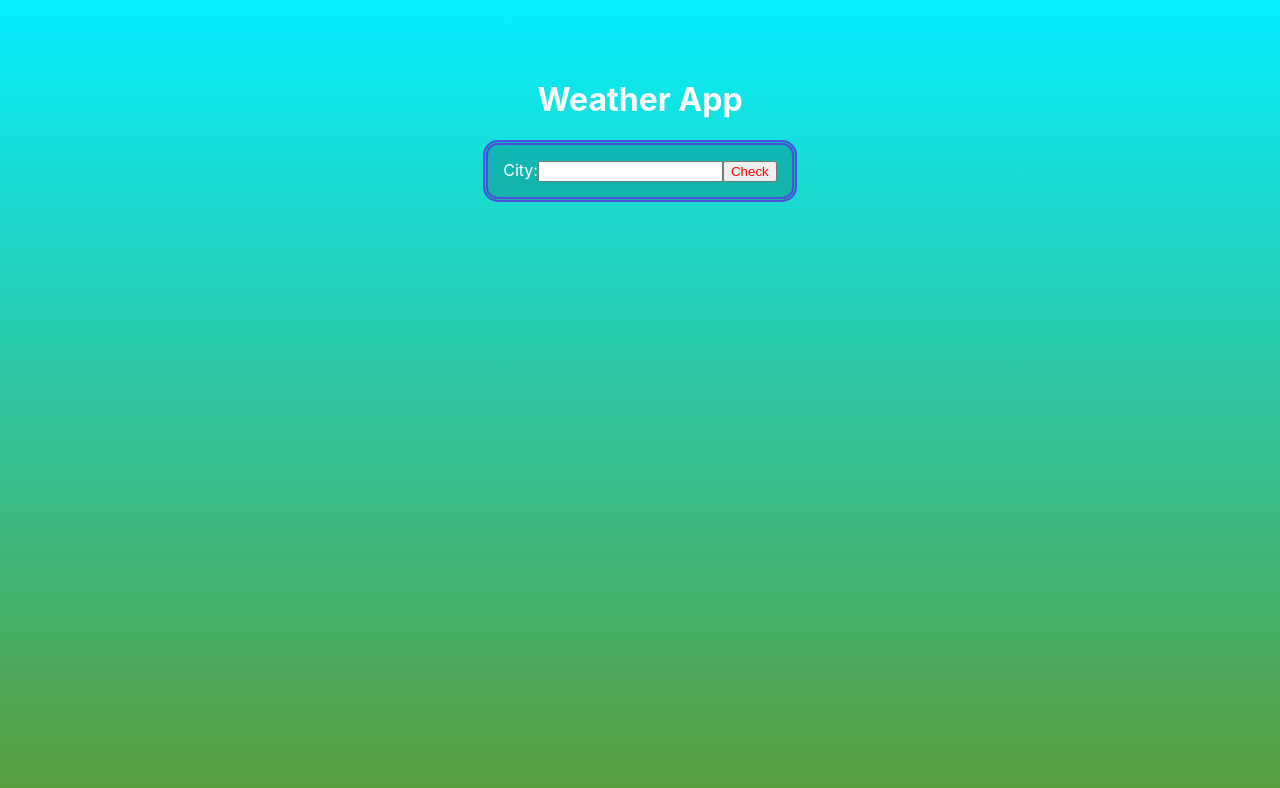
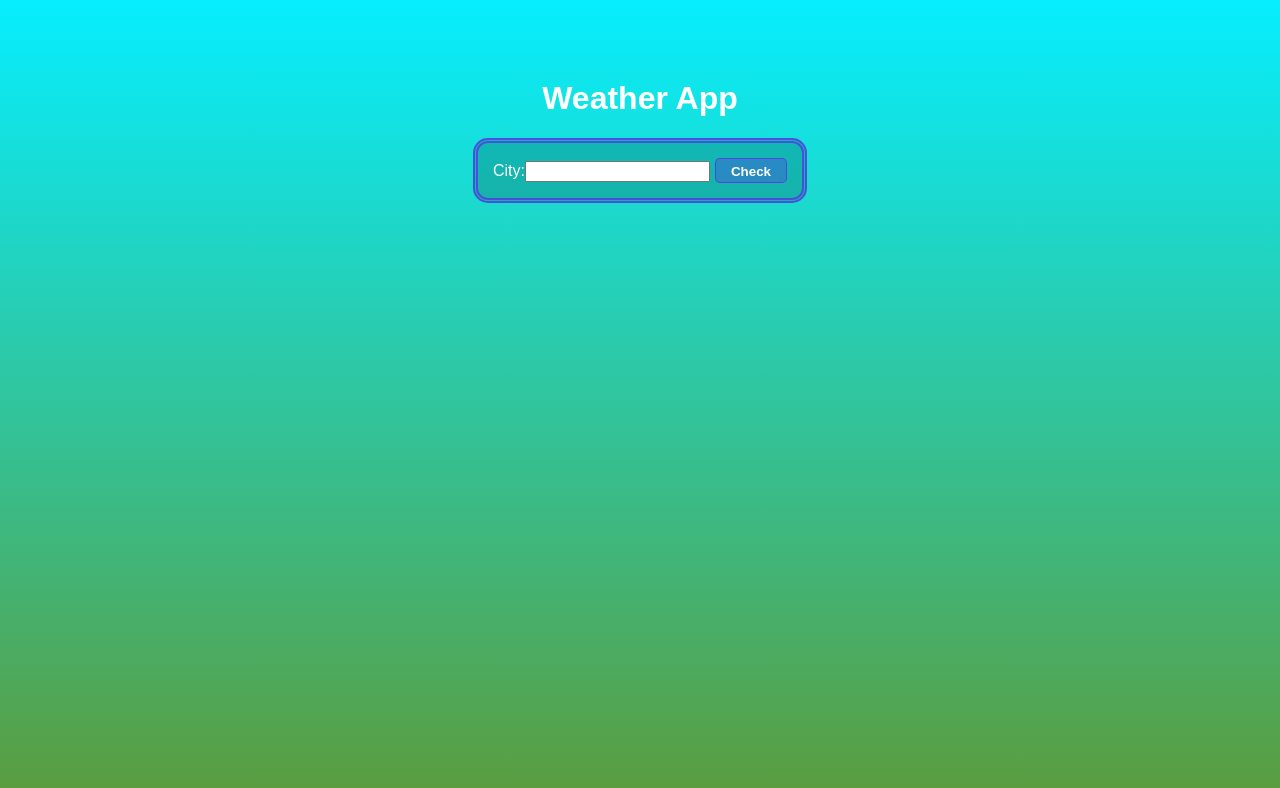
Before and after one commit to nima-m-git/weather-app-react, a React (Create React App) app: page / in a window 1280 px wide. Shown: the top 788 px of the page. Built offline with nearby package versions, Linux system fonts and the light colour scheme.

Commit message:
button styled

```diff
--- a/src/components/Form.js
+++ b/src/components/Form.js
@@ -31,7 +31,7 @@ class Form extends React.Component {
         console.log({err, })
         this.setState({valid: false})
       }
-      this.setState({...this.initialState});
+      this.setState({city: this.initialState.city});
     }
 
     render() {
--- a/src/index.css
+++ b/src/index.css
@@ -4,19 +4,12 @@ html {
 
 body {
   margin: 0;
-  font-family: -apple-system, BlinkMacSystemFont, 'Segoe UI', 'Roboto', 'Oxygen',
-    'Ubuntu', 'Cantarell', 'Fira Sans', 'Droid Sans', 'Helvetica Neue',
-    sans-serif;
+  font-family: Arial, Helvetica, sans-serif;
   -webkit-font-smoothing: antialiased;
   -moz-osx-font-smoothing: grayscale;
   background: linear-gradient(rgb(6, 238, 255), rgb(91, 156, 61)) no-repeat;
   color: rgb(255, 255, 255);
   text-transform: capitalize;
-}
-
-code {
-  font-family: source-code-pro, Menlo, Monaco, Consolas, 'Courier New',
-    monospace;
 }
 
 .container.body {
@@ -35,9 +28,25 @@ code {
 
 p {
   font-size: 18px;
+  font-weight: 500;
+
 }
 
 input[type=submit] {
-  height: 100%;
-  color: red;
+  height: 25px;
+  color: white;
+  font-weight: 800;
+  margin-left: 5px;
+  padding: 5px 15px;
+  background: rgba(87, 54, 233, 0.329);
+  border: 1px solid rgba(87, 54, 233, 0.801);
+  border-radius: 5px;
 }
+
+input[type=submit]:hover {
+  background: rgba(87, 54, 233, 0.575);
+}
+
+input[type=submit]:active {
+  transform: scale(0.95);
+}
```
